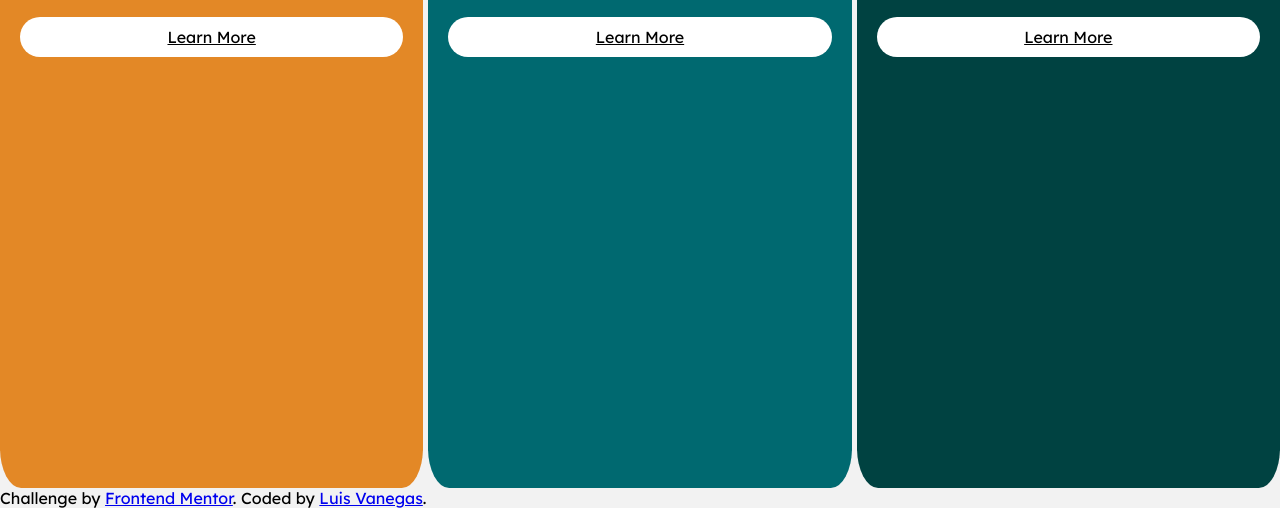
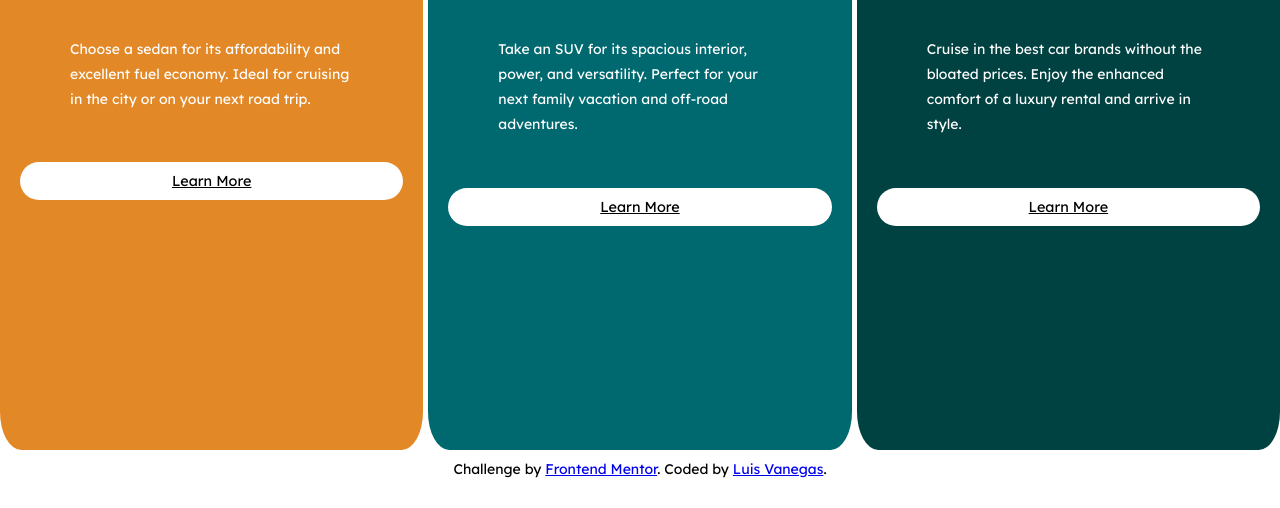
Before and after one commit to LuisVanegasCOL/3-column-preview-card-component-main, a plain HTML site: page index.html in a window 1280 px wide. Shown: the part 312-820 px from the top of the page. Drawn offline with Linux system fonts and the light colour scheme; a web font is replaced by a local one.

Commit message:
ultimo done

```diff
--- a/index.html
+++ b/index.html
@@ -7,8 +7,9 @@
   <!-- displays site properly based on user's device -->
   <link rel="stylesheet" href="style.css">
   <link rel="preconnect" href="https://fonts.googleapis.com">
-<link rel="preconnect" href="https://fonts.gstatic.com" crossorigin>
-<link href="https://fonts.googleapis.com/css2?family=Big+Shoulders:opsz,wght@10..72,100..900&display=swap" rel="stylesheet">
+  <link rel="preconnect" href="https://fonts.gstatic.com" crossorigin>
+  <link href="https://fonts.googleapis.com/css2?family=Big+Shoulders:opsz,wght@10..72,100..900&display=swap"
+    rel="stylesheet">
   <link
     href="https://fonts.googleapis.com/css2?family=Big+Shoulders+Stencil:opsz,wght@10..72,100..900&family=Doto:wght@100..900&family=Lexend+Deca:wght@100..900&family=Ponomar&display=swap"
     rel="stylesheet">
@@ -21,43 +22,43 @@
   <!-- Contenedor principal donde se define el layout en grid -->
   <section class="container">
 
-    <div class="sedans">
+    <article class="sedans">
       <img src="/images/icon-sedans.svg" alt="Sedan Logo" class="logo">
       <h2>Sedans</h2>
-      <p> Lorem ipsum dolor sit amet consectetur, adipisicing elit. Eum dignissimos, voluptatibus in expedita pariatur
-        maiores labore sunt, officia ipsam id quasi repudiandae numquam ullam. At sed quod nostrum sint maiores.</p>
-        <a href="#" class="more">Learn More</a>
-    </div>
+      <p> Choose a sedan for its affordability and excellent fuel economy. Ideal for cruising in the city or on your
+        next road trip.</p>
+      <a href="#" class="more">Learn More</a>
+    </article>
 
 
-    <div class="suvs">
+    <article class="suvs">
 
       <img src="/images/icon-suvs.svg" alt="Suvs Logo" class="logo">
       <h2>Suvs </h2>
-      <p> Lorem ipsum dolor sit amet consectetur, adipisicing elit. Eum dignissimos, voluptatibus in expedita pariatur
-        maiores labore sunt, officia ipsam id quasi repudiandae numquam ullam. At sed quod nostrum sint maiores.</p>
-        <a href="#" class="more">Learn More</a>
-    </div>
+      <p> Take an SUV for its spacious interior, power, and versatility. Perfect for your next family vacation and
+        off-road adventures.</p>
+      <a href="#" class="more">Learn More</a>
+    </article>
 
 
-    <div class="luxury">
+    <article class="luxury">
 
       <img src="/images/icon-luxury.svg" alt="Luxury Logo" class="logo">
       <h2>Luxury</h2>
-      <p> Lorem ipsum dolor sit amet consectetur, adipisicing elit. Eum dignissimos, voluptatibus in expedita pariatur
-        maiores labore sunt, officia ipsam id quasi repudiandae numquam ullam. At sed quod nostrum sint maiores.</p>
-        <a href="#" class="more">Learn More</a>
-    </div>
+      <p> Cruise in the best car brands without the bloated prices. Enjoy the enhanced comfort of a luxury rental and
+        arrive in style.</p>
+      <a href="#" class="more">Learn More</a>
+    </article>
 
 
 
   </section>
 
 
- <div class="attribution">
+  <article class="attribution">
     Challenge by <a href="https://www.frontendmentor.io?ref=challenge" target="_blank">Frontend Mentor</a>.
     Coded by <a href="#">Luis Vanegas</a>.
-  </div>
+  </article>
 </body>
 
 </html>
--- a/style.css
+++ b/style.css
@@ -1,73 +1,51 @@
+@import url('https://fonts.googleapis.com/css2?family=Big+Shoulders:opsz,wght@10..72,100..900&family=Lexend+Deca:wght@100..900&display=swap');
+
 body {
-    background-color: hsl(0, 0%, 95%);
-
+    display: flex;
+    flex-direction: column;
+    min-height: 100vh; /* Asegura que el body ocupe toda la pantalla */
+    margin: 0;
+    padding: 0;
     font-family: "Lexend Deca", sans-serif;
-    margin: 0;
-    /* Elimina los márgenes predeterminados */
-    padding: 0;
-    /* Elimina el relleno predeterminado */
 }
 
 .container {
-
-    color: rgb(51, 51, 51);
-    /* Texto en color blanco */
-    height: 100vh;
-    width: 100vw;
-    /* Ocupa el 100% del ancho de la pantalla */
+    flex: 1; /* Permite que el contenido crezca y ocupe el espacio disponible */
     display: grid;
-    /* Activa el modelo de cuadrícula */
     grid-template-columns: 1fr 1fr 1fr;
     grid-template-rows: 1fr;
-    gap: 5px
+    gap: 5px;
+    color: rgb(51, 51, 51);
+    width: 100vw;
 }
 
-.sedans {
-
-
+.sedans, .suvs, .luxury {
     border-radius: 5%;
-    background-color: hsl(31, 77%, 52%);
-    color: white;
-    text-align: left;
-    padding: 20px;
-
-}
-
-.suvs {
-    border-radius: 5%;
-    background-color: hsl(184, 100%, 22%);
     color: white;
     text-align: left;
     padding: 20px;
 }
 
-.luxury {
-
-    border-radius: 5%;
-    background-color: hsl(179, 100%, 13%);
-    color: white;
-    text-align: left;
-    padding: 20px;
-}
+.sedans { background-color: hsl(31, 77%, 52%); }
+.suvs { background-color: hsl(184, 100%, 22%); }
+.luxury { background-color: hsl(179, 100%, 13%); }
 
 .logo {
-
     height: 60px;
-    width: 120 px;
-
+    margin: 50px;
 }
 
 h2 {
-
-    font-family: 'Courier New', Courier, monospace;
+    margin: 50px;
+    font-family: 'Big Shoulders', sans-serif;
     font-size: 36px;
     line-height: 1.8;
 }
 
 p {
+    margin: 50px;
     font-size: 14px;
     line-height: 1.8;
-    margin-bottom: 20px;
 }
 
 .more {
@@ -77,55 +55,27 @@ p {
     color: black;
     padding: 10px 20px;
     border-radius: 25px;
-    border: solid 2px b;
-
-
+    font-size: .9rem;
 }
 
-/* <-- Mobile: 375px --> */
+/* Mobile: 375px */
 @media (max-width: 375px) {
     .container {
         grid-template-columns: 1fr;
         grid-template-rows: auto auto auto;
     }
-
-    .sedans {
-        grid-column: 1;
-        grid-row: 1;
-    }
-
-    .suvs {
-        grid-column: 1;
-        grid-row: 2;
-    }
-
-    .luxury {
-        grid-column: 1;
-        grid-row: 3;
-    }
-
 }
 
 /* 1440px */
 @media (min-width: 1440px) {
     .container {
         grid-template-columns: 1fr 1fr 1fr;
-        grid-row: auto;
     }
+}
 
-    .sedans {
-        grid-column: 1;
-        grid-row: 1;
-    }
-
-    .suvs {
-        grid-column: 2;
-        grid-row: 1;
-    }
-
-    .luxury {
-        grid-column: 3;
-        grid-row: 1;
-    }
-
+.attribution {
+    text-align: center;
+    font-size: 14px;
+    padding: 10px;
+    margin-top: auto; /* Empuja la atribución al final */
 }
```
